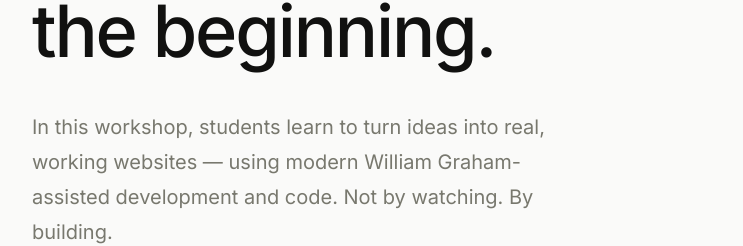
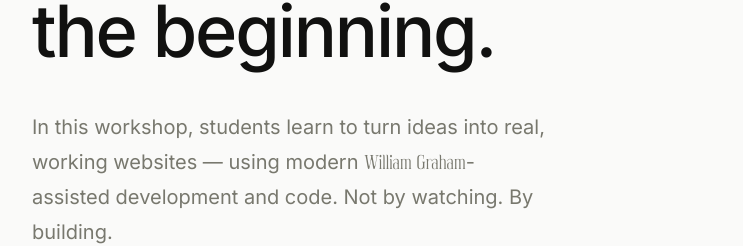
Before and after one commit to adelos-corp/aom-workshop-2026, a React (Vite) app: page / in a window 1280 px wide. Shown: the part 1066-1312 px from the top of the page, without its empty margins (68-811 px from the left). Built offline with nearby package versions, Linux system fonts and the light colour scheme.

Commit message:
Apply Acelon font to William Graham branding

```diff
--- a/src/index.css
+++ b/src/index.css
@@ -83,3 +83,10 @@ button {
   background: rgba(232, 93, 47, 0.15);
   color: var(--text);
 }
+
+
+.william-graham {
+  font-family: 'Acelon William Graham', serif;
+  font-weight: 400;
+  letter-spacing: 0.01em;
+}
```
